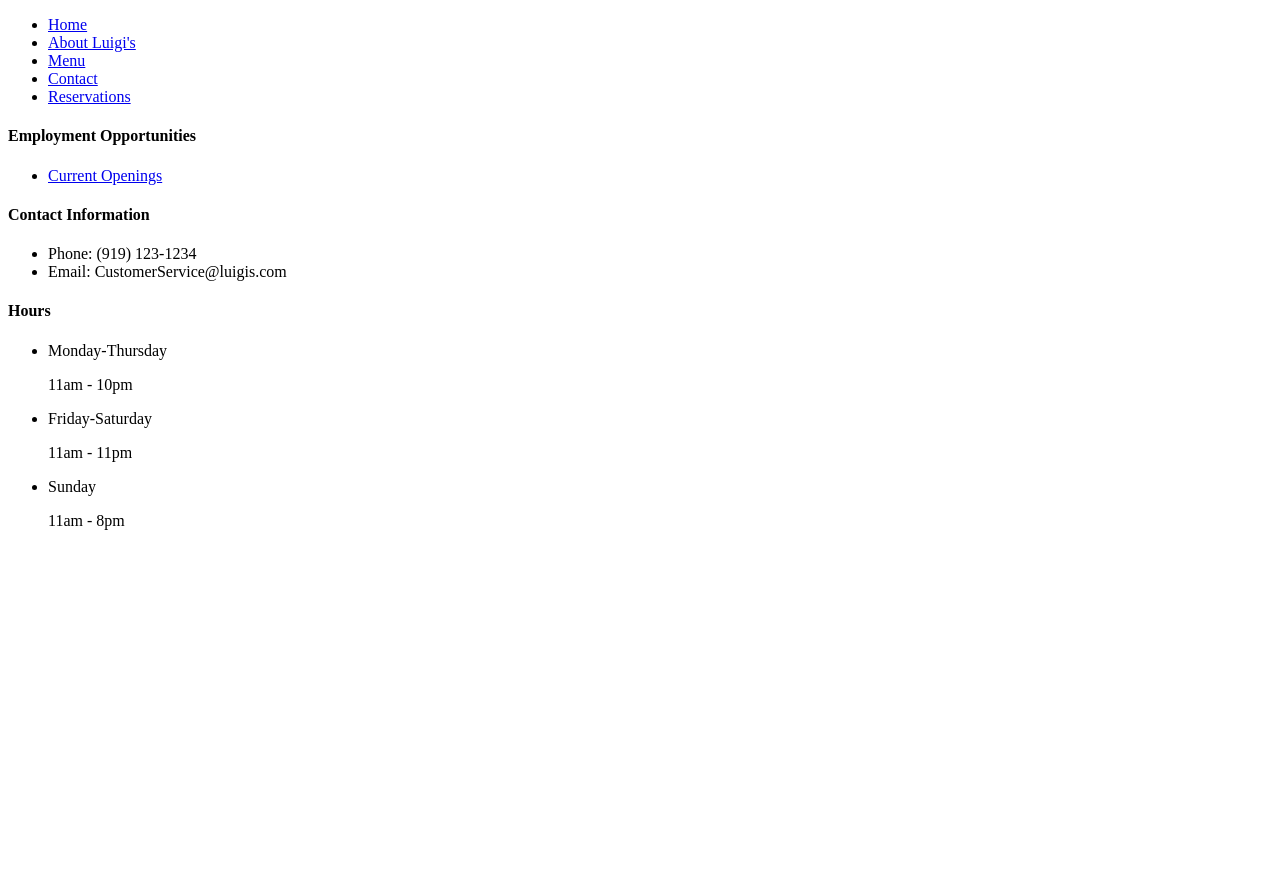
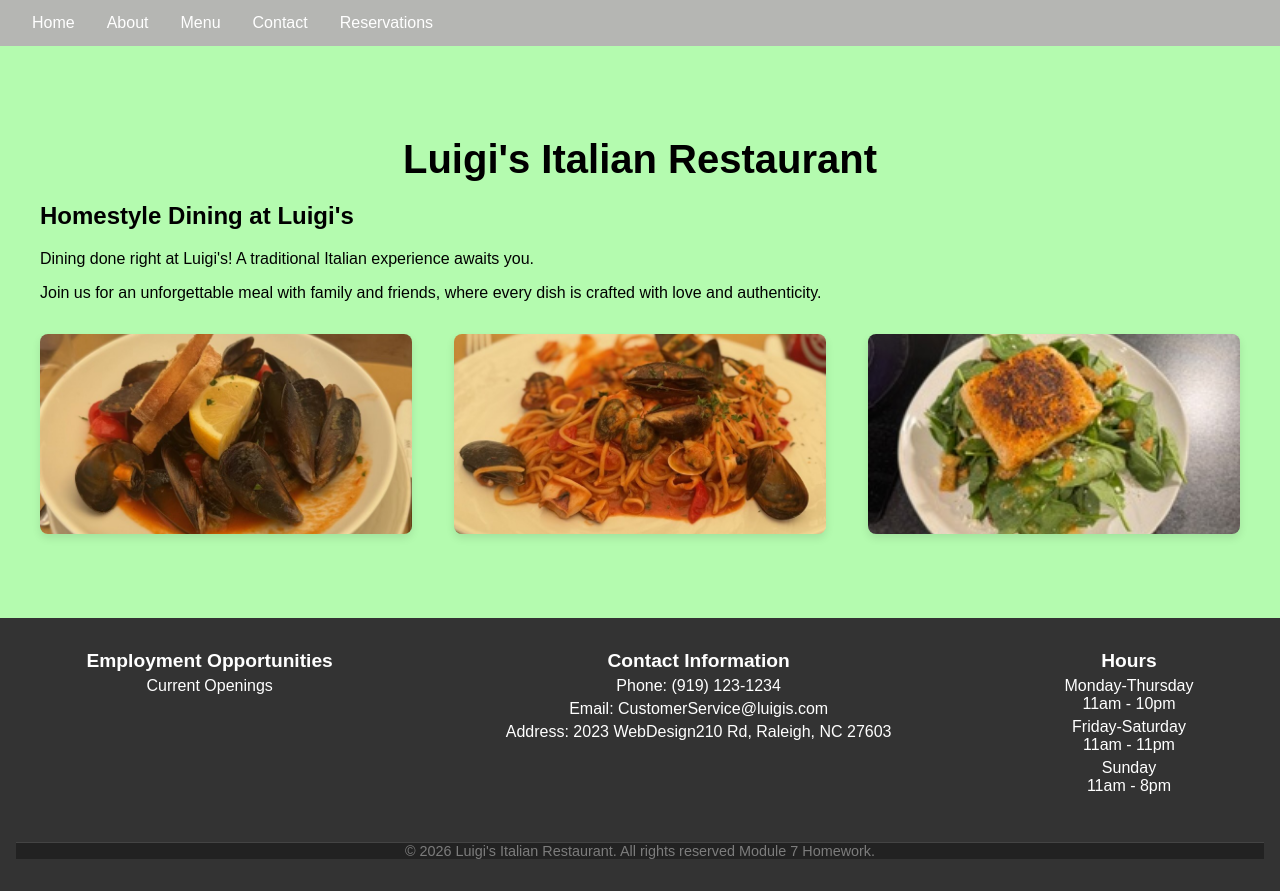
Before and after one commit to dmmccray/Module07, a plain HTML site: page index.html in a window 1280 px wide. Before the commit the page ends 800 px from the top, so only its background shows below. Drawn offline with Linux system fonts and the light colour scheme.

Commit message:
Final changes made to the index.html and styles.css files to improve the layout and accessibility of the website. The navigation bar now includes an aria-label for better screen reader support, and the main heading has been adjusted for better visual hierarchy. Additionally, the footer has been modified to allow for wrapping of content on smaller screens.

```diff
--- a/index.html
+++ b/index.html
@@ -9,35 +9,60 @@
 </head>
 <body>
     <header>
-        <nav>
-            <ul>
+
+            <nav class="navbar" aria-label="Main Navigation">
+
+            <button class="hamburger" id="hamburger-btn" aria-label="Toggle Navigation">
+                <span class="bar"></span>
+                <span class="bar"></span>
+                <span class="bar"></span>
+            </button>
+
+            <ul class="navbar-menu">
                 <li><a href="Home">Home</a></li>
-                <li><a href="About Luigi's">About Luigi's</a></li>
+                <li><a href="About">About</a></li>
                 <li><a href="Menu">Menu</a></li>
                 <li><a href="Contact">Contact</a></li>
                 <li><a href="Reservations">Reservations</a></li>
             </ul>
 
-        </nav  >
+        </nav>
+
+    </header>
+
     <main>
+        <H1>Luigi's Italian Restaurant</H1>
+        <H2>Homestyle Dining at Luigi's</H2>
+        <p>Dining done right at Luigi's! A traditional Italian experience awaits you.</p>
+        <p>Join us for an unforgettable meal with family and friends, where every dish is crafted with love and authenticity.</p>
 
+    <div class="main-photos">
+        <img src="images/food1.jpg" alt="A plate of seafood mussels.">
+        <img src="images/food2.jpg" alt="A delicious plate of pasta with fresh mozzarella, tomatoes, and basil.">
+        <img src="images/food5.jpg" alt="A delicious plate of Salmon.">
+    </div>
     </main>
+
+
     <footer>
         <div>
-            <h4>Employment Opportunities</h4>
+            <h2>Employment Opportunities</h2>
             <ul>
-                <li><a href="Current Openings">Current Openings</a> </li>
+                <li><a href="CurrentOpenings">Current Openings</a> </li>
             </ul>
         </div>
+
         <div>
-            <h4>Contact Information</h4>
+            <h2>Contact Information</h2>
             <ul>
                 <li>Phone: (919) 123-1234</li>
-                <li>Email: CustomerService@luigis.com</li>
+                <li><a href="mailto:CustomerService@luigis.com">Email: CustomerService@luigis.com</a></li>
+                <li>Address: 2023 WebDesign210 Rd, Raleigh, NC 27603</li>
             </ul>
         </div>
+
         <div>
-                <h4>Hours</h4>
+                <h2>Hours</h2>
                 <ul>
                     <li>Monday-Thursday
                         <p>11am - 10pm</p>
@@ -50,11 +75,10 @@
                     </li>
                 </ul>
         </div>
-
+<div class="footer-bottom">
+            <p>&copy; 2026 Luigi's Italian Restaurant. All rights reserved Module 7 Homework.</p>
+        </div>
     </footer>
-
-    </header>
-
 
 
 </body>
--- a/styles.css
+++ b/styles.css
@@ -0,0 +1,178 @@
+
+body {
+    background-color: #b4fbaf;
+    font-family: Arial, sans-serif;
+    margin: 0;
+    padding: 0;
+
+}
+
+main {
+
+    padding: 4rem 2rem;
+    margin: 0 auto;
+    max-width: 1200px;
+
+}
+
+main h1 {
+    font-size: 2.5rem;
+    margin-bottom: 1rem;
+    text-align: center;
+}
+
+.main-photos {
+    display: flex;
+    justify-content: space-between;
+    gap: 2rem;
+    margin-top: 2rem;
+    width: 100%;
+
+}
+
+.main-photos img {
+    width: 31%;
+    height: 200px;
+    object-fit: cover;
+    border-radius: 8px;
+    box-shadow: 0 4px 8px rgba(0, 0, 0, 0.1);
+}
+
+.navbar {
+    background-color: #b5b6b3;
+    display: flex;
+    justify-content: space-between;
+    align-items: center;
+    flex-wrap: wrap;
+    padding: 0 1rem;
+    position: relative;
+
+}
+
+.navbar-logo {
+    color: white;
+    font-size: 1.5rem;
+    font-weight: bold;
+    text-decoration: none;
+    padding: 14px 16px;
+}
+
+.navbar-menu {
+    display: flex;
+    list-style-type: none;
+    margin: 0;
+    padding: 0;
+}
+
+.navbar-menu li {
+    list-style-type: none;
+    margin: 0;
+    padding: 0;
+    display: flex;
+}
+
+.navbar-menu li {
+    float: left;
+}
+
+.navbar-menu li a {
+    display: block;
+    color: white;
+    text-align: center;
+    padding: 14px 16px;
+    text-decoration: none;
+}
+
+.navbar-menu li a:hover {
+    background-color: #8ef593;
+    text-decoration: wavy underline;
+}
+
+.hamburger {
+    display: flex;
+    flex-direction: column;
+    justify-content: space-between;
+    width: 30px;
+    height: 25px;
+    background-color: transparent;
+    color: white;
+    border: none;
+    font-size: 24px;
+    cursor: pointer;
+
+}
+.hamburger .bar {
+    display:block;
+    width: 100%;
+    height: 4px;
+    background-color: white;
+    margin: 4px 0;
+}
+
+/* Media Query for Mobile */
+@media screen and (max-width: 768px) {
+    .navbar-menu li {
+        float: none;
+    }
+    .hamburger {
+        display: block;
+    }
+}
+
+/* Media Query for Desktop */
+@media screen and (min-width: 769px) {
+    .hamburger {
+        display: none;
+    }
+}
+
+footer {
+    background-color: #333;
+    color: white;
+    text-align: center;
+    padding: 2rem 1rem;
+    margin-top: 20px;
+    gap: 2rem;
+    display: flex;
+    justify-content: space-around;
+    flex-wrap: wrap;
+
+}
+
+footer h2 {
+    margin: 0;
+    font-size: 1.2rem;
+}
+footer ul {
+    list-style-type: none;
+    padding: 0;
+    margin: 0;
+}
+
+footer ul li {
+    margin: 5px 0;
+}
+
+footer ul li a {
+    color: white;
+    text-decoration: none;
+}
+
+footer ul li a:hover {
+    text-decoration: underline;
+}
+
+footer p {
+    margin: 0;
+}
+
+.footer-bottom {
+    background-color: #222;
+    color: #aaaa;
+    text-align: center;
+    padding: 0px;
+    font-size: 0.9rem;
+    margin-top: 10px;
+    width: 100%;
+    border-top: 1px solid #444;
+}
```
Also changed, not shown: images/food1.jpg (added), images/food2.jpg (added), images/food3.jpg (added), images/food4.jpg (added), images/food5.jpg (added). Lines whose indentation alone changed are shown as unchanged.
